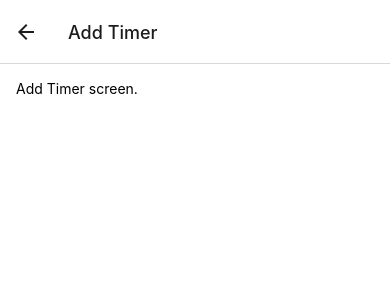
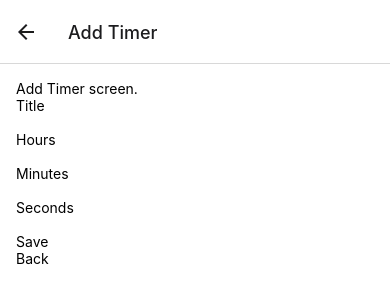
Before and after one commit to donnyburnside/multi-timer, a React Native app: screen /AddTimer in a window 390 px wide. Shown: the top 302 px of the page. Built offline with nearby package versions, Linux system fonts and the light colour scheme.

Commit message:
Added TimerForm component to AddTimer screen

```diff
--- a/src/screens/AddTimerScreen.tsx
+++ b/src/screens/AddTimerScreen.tsx
@@ -1,10 +1,36 @@
 import * as React from 'react';
 import { StyleSheet, Text, View } from 'react-native';
+import uuid from 'react-native-uuid';
+
+import { useTimers } from '../hooks/timers';
+import TimerForm from '../components/TimerForm';
 
 export default function AddTimerScreen({ navigation, route }) {
+  const { addTimer } = useTimers();
+
   return (
     <View style={styles.screen}>
       <Text>Add Timer screen.</Text>
+      <TimerForm
+        defaultValues={{
+          title: '',
+          hh: '',
+          mm: '',
+          ss: '',
+        }}
+        onSubmit={(data) => {
+          addTimer({
+            id: uuid.v1(),
+            title: data.title,
+            running: false,
+            seconds: Number(data.hh) * 60 * 60 + Number(data.mm) * 60 + Number(data.ss),
+          });
+          navigation.navigate('Home');
+        }}
+        onBack={() => {
+          navigation.goBack();
+        }}
+      />
     </View>
   );
 }
```
